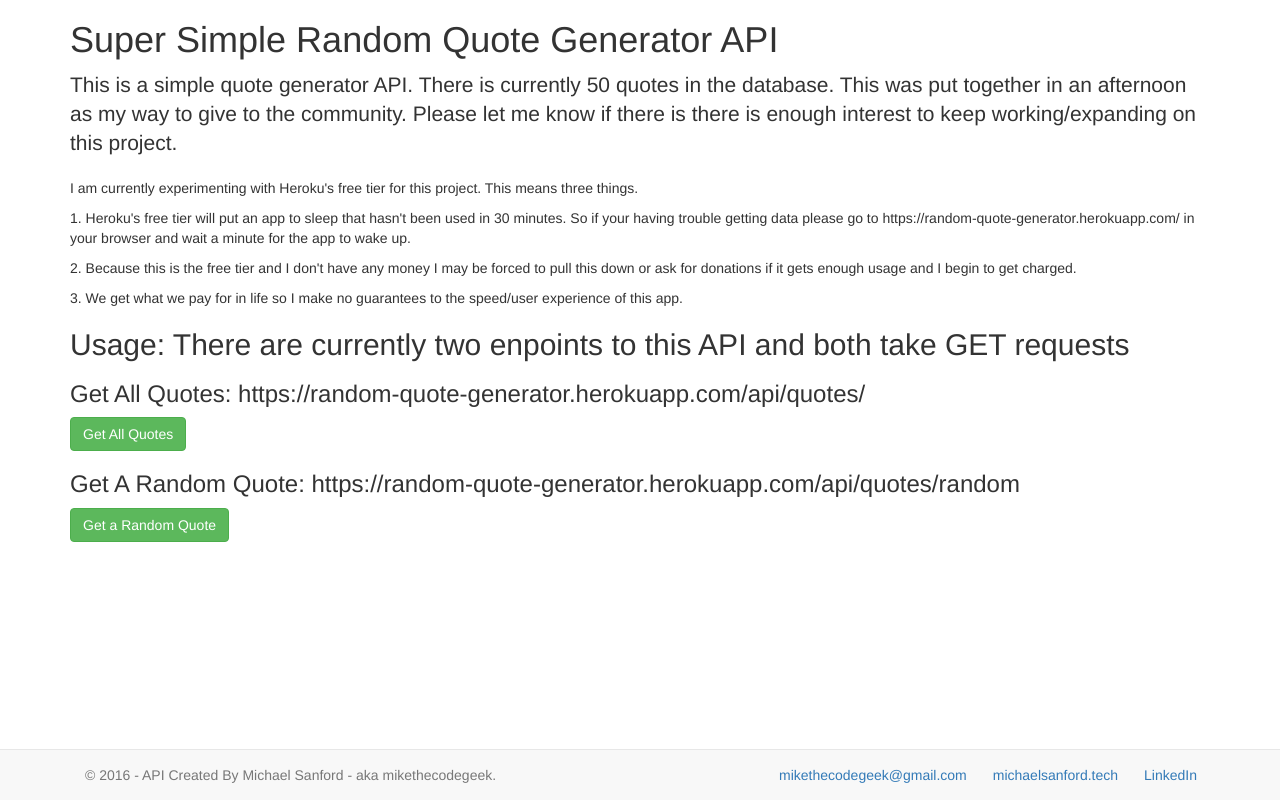
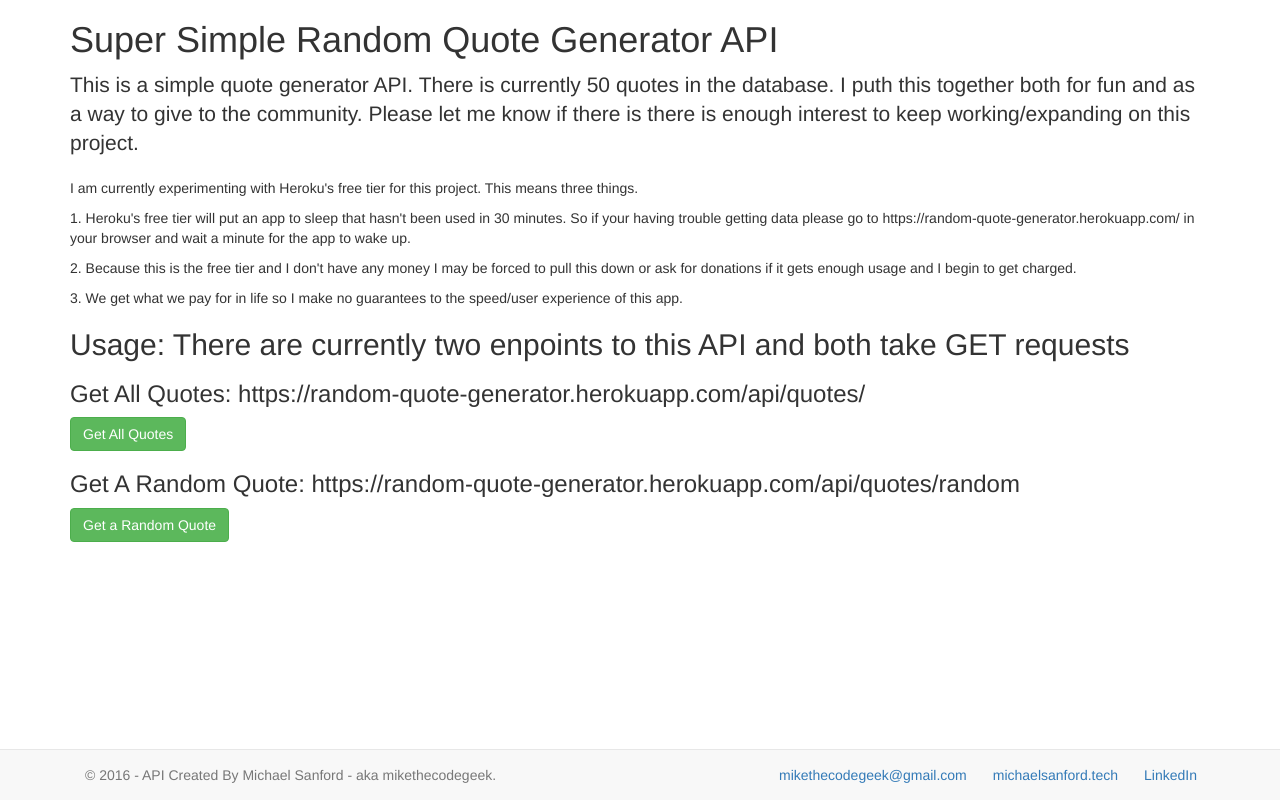
Before and after one commit to mikethecodegeek/random-quote-generator, a website: page views/index.html in a window 1280 px wide. Drawn offline with nearby package versions, Linux system fonts and the light colour scheme.

Commit message:
small update

```diff
--- a/views/index.html
+++ b/views/index.html
@@ -12,7 +12,7 @@
    <div class = "container">
     <h1>Super Simple Random Quote Generator API</h1>
     <div>
-        <p class="lead">This is a simple quote generator API. There is currently 50 quotes in the database. This was put together in an afternoon as my way to give to the community. Please let me know if there is there is enough interest to keep working/expanding on this project.</p>
+        <p class="lead">This is a simple quote generator API. There is currently 50 quotes in the database. I puth this together both for fun and as a way to give to the community. Please let me know if there is there is enough interest to keep working/expanding on this project.</p>
         <p> I am currently experimenting with Heroku's free tier for this project. This means three things.</p>
         <p>1. Heroku's free tier will put an app to sleep that hasn't been used in 30 minutes. So if your having trouble getting data please go to https://random-quote-generator.herokuapp.com/ in your browser and wait a minute for the app to wake up. </p>
         <p>2. Because this is the free tier and I don't have any money I may be forced to pull this down or ask for donations if it gets enough usage and I begin to get charged. </p>
```
